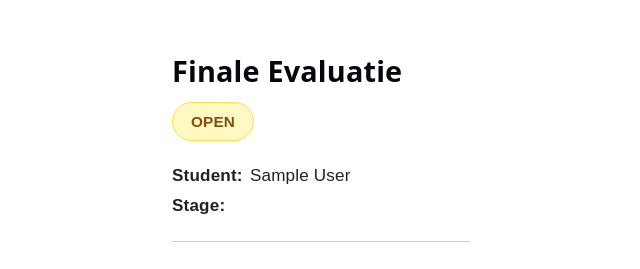
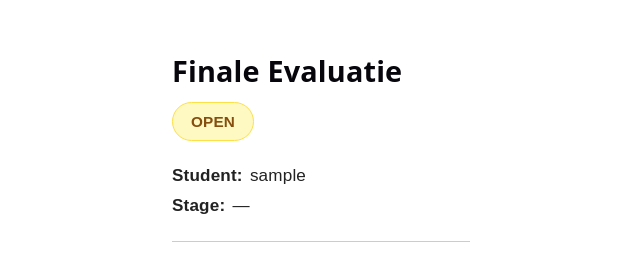
Before and after one commit to Programming-Project-stage-applicatie/stage-app, a React app in the folder frontend/: page /finale-evaluatie in a window 1280 px wide. Shown: the part 116-385 px from the top of the page, without its empty margins (343-983 px from the left). Built offline with nearby package versions, Linux system fonts and the light colour scheme; no server answers; sample sign-in values are in the browser's storage; the HTML template or start-up script is replaced by a standard one.

Commit message:
textareaReadonly

```diff
--- a/frontend/src/pages/FinaleEvaluatie.jsx
+++ b/frontend/src/pages/FinaleEvaluatie.jsx
@@ -120,13 +120,15 @@ export default function FinaleEvaluatie() {
 <div style={s.infoBlok}>
   <p style={s.infoRegel}>
   <span style={s.infoLabel}>Student:</span>
-          {user.name /* TODO: correcte user property invullen na login-integratie */}
+  {`${user.firstname ?? ""} ${user.lastname ?? ""}`.trim() || user.username}
 </p>
 <p style={s.infoRegel}>
   <span style={s.infoLabel}>Stage:</span>
-          {user.bedrijf || evaluatie.bedrijf /* TODO: fallback bedrijfsnaam invullen na login-integratie */}
+  {evaluatie.bedrijf || "—"}
 </p>
+
 </div>
+
 
       <hr style={s.lijn} />
 
@@ -264,7 +266,8 @@ const s = {
   sectietitel:      { fontSize: "1rem", fontWeight: "bold", marginBottom: "0.5rem" },
   label:            { display: "block", fontSize: "0.9rem", marginBottom: "0.4rem" },
   textarea:         { width: "100%", minHeight: "90px", padding: "0.6rem 0.75rem", border: "1px solid #ccc", borderRadius: "4px", fontSize: "0.9rem", resize: "vertical", boxSizing: "border-box", background: "#fff" },
-  textareaReadonly: { background: "#f9f9f9", color: "#444" },
+
+textareaReadonly: { background: "#f9f9f9", color: "#444", cursor: "default", outline: "none", pointerEvents: "none" },
   uploadRij:        { marginTop: "0.75rem" },
   uploadControls:   { display: "flex", alignItems: "center", gap: "0.75rem", marginTop: "0.3rem" },
   kiesBestandBtn:   { padding: "0.4rem 0.9rem", background: "#f0f0f0", border: "1px solid #bbb", borderRadius: "4px", cursor: "pointer", fontSize: "0.85rem" },
```
Lines whose indentation alone changed are shown as unchanged.
